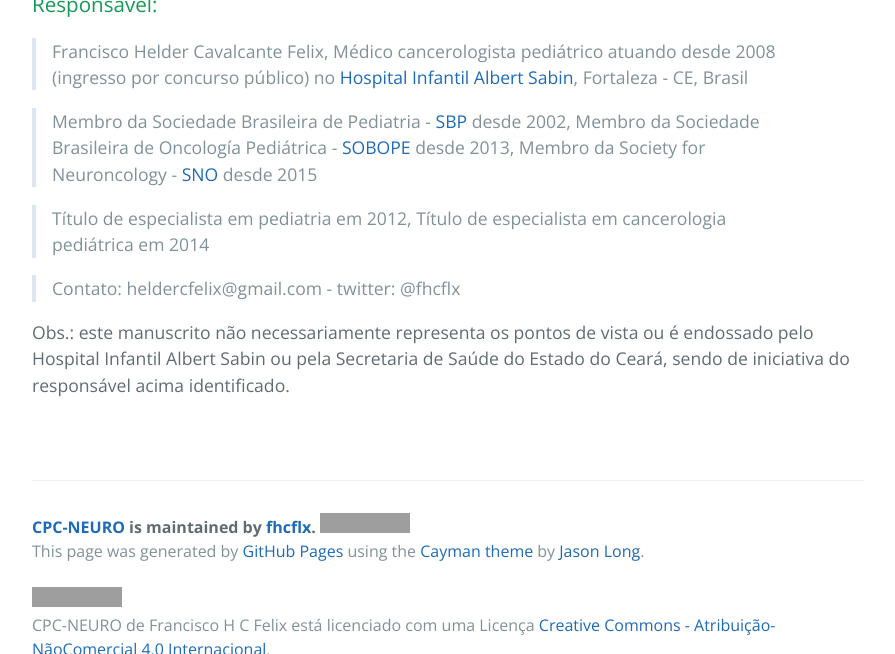
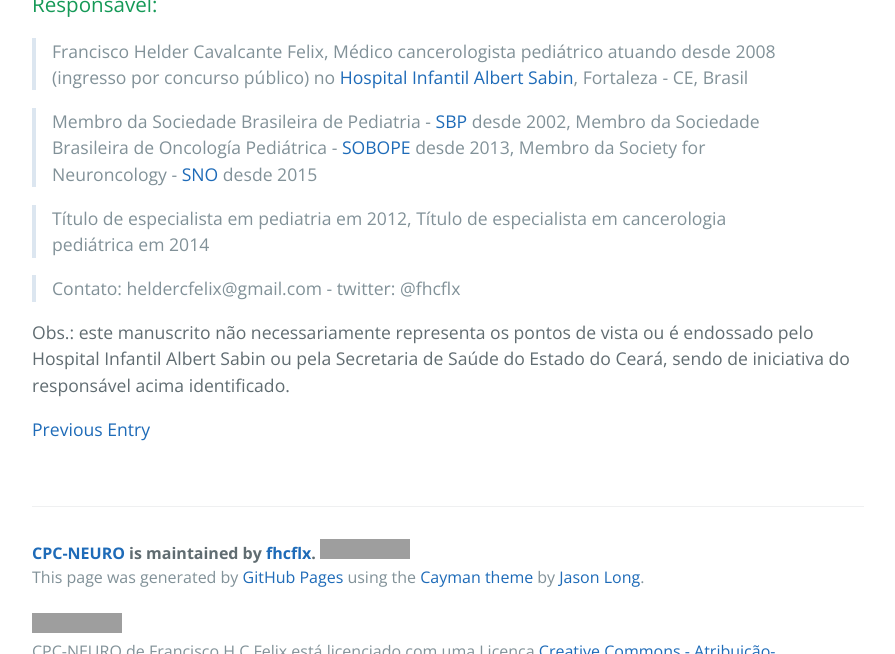
Before and after one commit to cmprsk/cpc-neuro, a Jekyll site: the page built from _posts/2016-03-27-Declaração-ética.md, in a window 1280 px wide and 900 px high, scrolled down 1346 px, cut to the strip 0-654 px from the top of the window. Shown: the whole strip, without its empty margins (192-1087 px from the left). Built offline with Jekyll 4.4.1, drawn with Linux system fonts in a browser that asks for light colours; comment, search, counter and statistics services are not loaded; grey boxes are pictures that could not be loaded.

Commit message:
Previous next buttons

```diff
--- a/_layouts/post.html
+++ b/_layouts/post.html
@@ -13,3 +13,14 @@
   </div>
 
 </article>
+
+        {% if page.previous %}
+          <span class="previous-link">
+            <a rel="prev" href="{{ page.previous.url }}">Previous Entry</a>
+          </span>
+        {% endif %}
+        {% if page.next %}
+          <span class="next-link">
+            <a rel="next" href="{{ page.next.url }}">Next Entry</a>
+          </span>
+        {% endif %}
```
